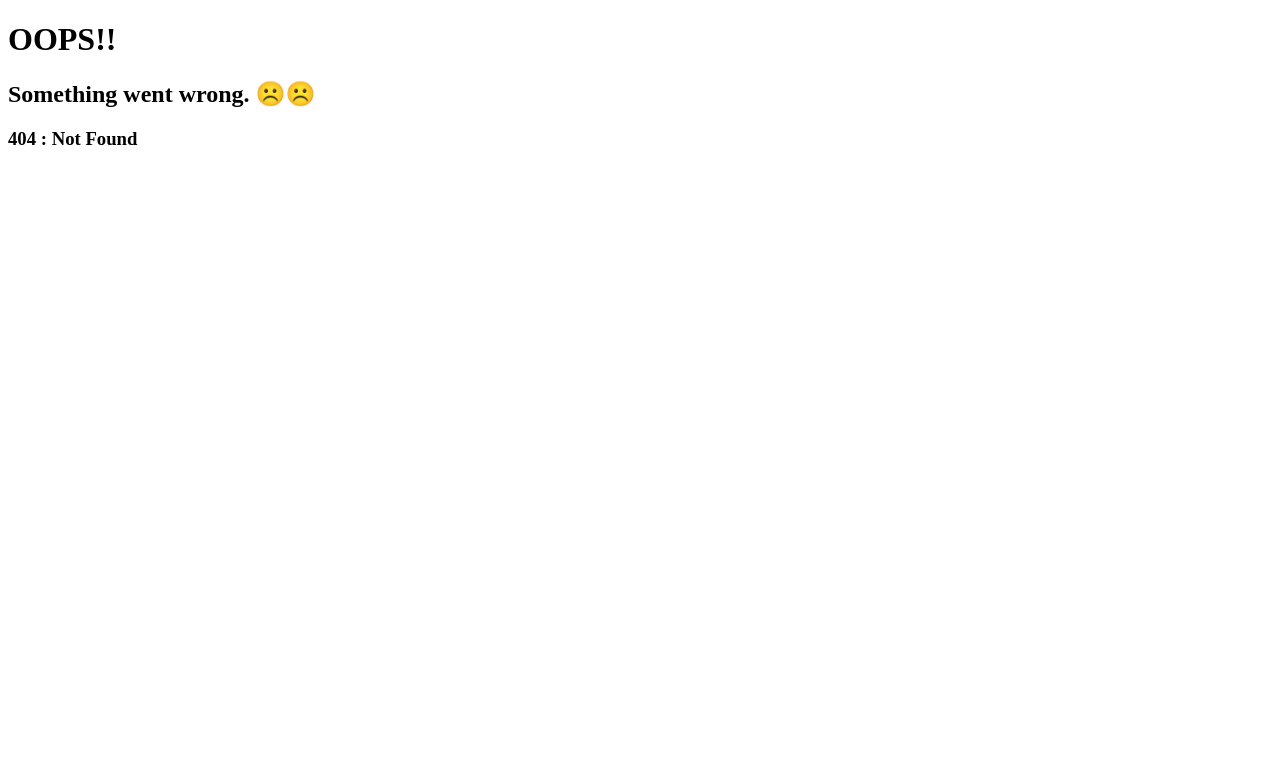
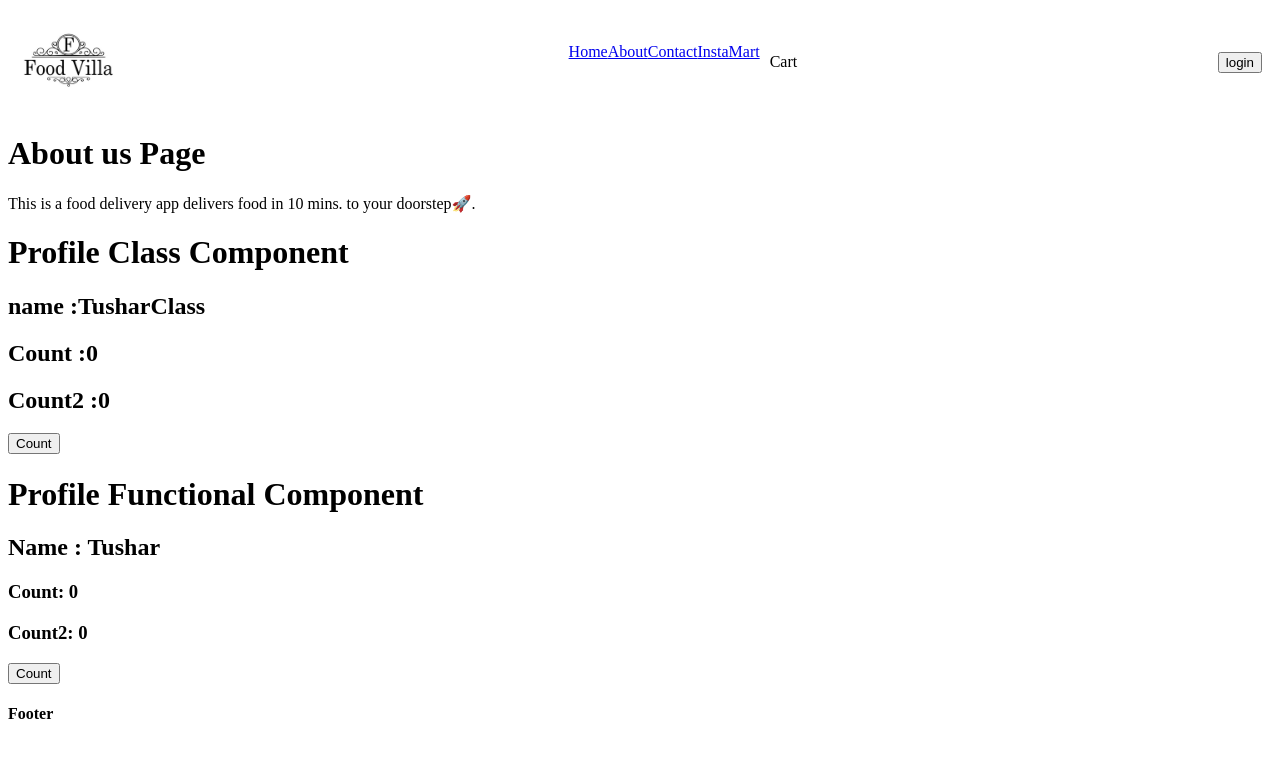
Before and after one commit to crimemaster007/namaste-react-live, a React (Vite) app: page /about/profile in a window 1280 px wide. Before the commit this address had no page. Shown: the top 758 px of the page. Built offline with nearby package versions, Linux system fonts and the light colour scheme.

Commit message:
custom hook & lazy loading added successfully

```diff
--- a/src/App.js
+++ b/src/App.js
@@ -1,13 +1,21 @@
-import React from "react";
+import React, { lazy, Suspense } from "react";
 import ReactDOM from "react-dom/client";
 import { Header } from "./components/Header.js";
 import Body from "./components/Body.js";
 import Footer from "./components/Footer.js";
-import About from "./components/About.js";
 import Error from "./components/Error.js";
 import Contact from "./components/Contact.js";
 import RestrauntMenu from "./components/RestrauntMenu.js";
 import { createBrowserRouter, RouterProvider, Outlet } from "react-router-dom";
+import Profile from "./components/Profile.js";
+import Shimmer from "./components/Shimmer.js";
+
+
+//lazy loading
+const InstaMart = lazy(() => import("./components/InstaMart.js"))
+const About = lazy(() => import("./components/About.js"))
+
+
 
 const AppLayout = () => {
     return (
@@ -35,11 +43,21 @@ const appRouter = createBrowserRouter([
             },
             {
                 path: "/about",
-                element: <About />
+                element: <Suspense fallback={<Shimmer />}><About /></Suspense>,
+                children: [
+                    {
+                        path: "profile",
+                        element: <Profile />
+                    },
+                ]
             },
             {
                 path: "/restraunt/:id",
                 element: <RestrauntMenu />
+            },
+            {
+                path: "/instamart",
+                element: <Suspense fallback={<Shimmer />} ><InstaMart /></Suspense>
             },
         ],
     },
--- a/src/components/About.js
+++ b/src/components/About.js
@@ -1,9 +1,16 @@
+import { Outlet } from "react-router-dom";
+import Profile from "./Profile.js";
+import ProfileClass from "./ProfileClass.js";
+
 const About = () => {
     return (
         <div>
             <h1>About us Page</h1>
             <p>This is a food delivery app delivers food in 10 mins. to your doorstep🚀.</p>
-      </div>
+            {/* <Outlet/> */}
+            <ProfileClass name={"TusharClass"}/>
+            <Profile name={"Tushar"}/>
+        </div>
     )
 }
 
--- a/src/components/Body.js
+++ b/src/components/Body.js
@@ -3,15 +3,9 @@ import { restrauntList } from "../config.js";
 import { RestrauntCard } from "./RestrauntCard.js";
 import Shimmer from "./Shimmer.js";
 import { Link } from "react-router-dom";
+import { filterData } from "../Utils/Helper.js";
+import useOnline from "../utils/useOnline.js";
 
-function filterData(searchInput, restaurants) {
-
-    const filteredData = restaurants.filter((restaraunt) => {
-        return restaraunt?.data?.name?.toLowerCase()?.includes(searchInput?.toLowerCase())
-    });
-
-    return filteredData;
-}
 
 const Body = () => {
     const [allRestaurants, setAllRestaurants] = useState([]);
@@ -32,6 +26,12 @@ const Body = () => {
 
     console.log("render");
 
+    const isOnline = useOnline();
+
+    if (!isOnline) {
+        return <h1>🔴Offline, Please check your internet connection!!</h1>;
+    }
+
     if (!allRestaurants) return null;
 
     return (allRestaurants?.length === 0) ? <Shimmer /> : (
@@ -49,7 +49,7 @@ const Body = () => {
             </div>
             <div className="restraunt-list">
                 {filteredRestaurants.length === 0 ? (<h1>No restraunt matching your filter.</h1>) : (filteredRestaurants.map((restraunt) => {
-                    return  <Link to={"/restraunt/" + restraunt.data.id} key={restraunt.data.id}> <RestrauntCard {...restraunt.data} ></RestrauntCard></Link>
+                    return <Link to={"/restraunt/" + restraunt.data.id} key={restraunt.data.id}> <RestrauntCard {...restraunt.data} ></RestrauntCard></Link>
                 }))}
             </div>
         </>
--- a/src/components/Header.js
+++ b/src/components/Header.js
@@ -6,11 +6,13 @@ const loggedInUser = () => {
     return false;
 }
 
+
 export const Title = () => (
     <a href="/">
         <img alt="logo" className="logo" src={Logo} />
     </a>
 )
+
 
 export const Header = () => {
     const [isLoggedIn, setIsLoggedIn] = useState(false)
@@ -18,8 +20,7 @@ export const Header = () => {
         <div className="header">
             <Title />
             <div className="nav-items">
-                <ul >
-
+                <ul>
                     <Link to="/">
                         <li>Home</li>
                     </Link>
@@ -28,6 +29,9 @@ export const Header = () => {
                     </Link>
                     <Link to="/contact">
                         <li>Contact</li>
+                    </Link>
+                    <Link to="/instamart">
+                        <li>InstaMart</li>
                     </Link>
                     <li>Cart</li>
                 </ul>
--- /dev/null
+++ b/src/components/InstaMart.js
@@ -0,0 +1,10 @@
+const InstaMart = () => {
+    return (
+        <div>
+            <h1>Instamart</h1>
+            <h1>100's of component inside this</h1>
+        </div>
+    );
+};
+
+export default InstaMart;
--- /dev/null
+++ b/src/components/Profile.js
@@ -0,0 +1,27 @@
+import { useEffect, useState } from "react";
+
+const Profile = (props) => {
+    const [count, setCount] = useState(0);
+    const [count2, setCount2] = useState(0);
+
+    useEffect(() => {
+    //    console.log("api call")
+    },)
+
+    // console.log("render")
+    return (
+        <>
+            <h1>Profile Functional Component</h1>
+            <h2>Name : {props.name}</h2>
+            <h3>Count: {count}</h3>
+            <h3>Count2: {count2}</h3>
+            <button onClick={() => {
+                setCount(count + 1);
+                setCount2(count2 + 1);
+            }}
+            >Count</button>
+        </>
+    )
+}
+
+export default Profile;
--- /dev/null
+++ b/src/components/ProfileClass.js
@@ -0,0 +1,40 @@
+import React from "react";
+
+class ProfileClass extends React.Component {
+    constructor(props) {
+        super(props);
+
+        this.state = {
+            count: 0,
+            count2: 0,
+        };
+        console.log("constructor")
+    }
+
+    componentDidMount() {
+        console.log("compponentdimount")
+    }
+
+    render() {
+        console.log("render")
+        return (
+            <div>
+                <h1>Profile Class Component</h1>
+                <h2>name :{this.props.name}</h2>
+                <h2>Count :{this.state.count}</h2>
+                <h2>Count2 :{this.state.count2}</h2>
+                <button
+                    onClick={() => {
+                        this.setState({
+                            count: this.state.count + 1,
+                            count2: this.state.count2 + 1
+
+                        })
+                    }}
+                >Count</button>
+            </div>
+        )
+    }
+}
+
+export default ProfileClass;
--- a/src/components/RestrauntMenu.js
+++ b/src/components/RestrauntMenu.js
@@ -2,25 +2,12 @@ import { useParams } from "react-router-dom";
 import { useEffect, useState } from "react";
 import { IMG_CDN_URL } from "../config";
 import Shimmer from "./Shimmer";
+import useRestraunt from "../utils/useRestraunt.js";
 
 const RestrauntMenu = () => {
     const { id } = useParams();
 
-    const [restaurant, setRestaurant] = useState(null);
-
-    useEffect(() => {
-        getRestrauntInfo();
-    }, [])
-
-    async function getRestrauntInfo() {
-        const data = await fetch(
-            `https://www.swiggy.com/dapi/menu/pl?page-type=REGULAR_MENU&complete-menu=true&lat=28.649537&lng=77.365101&restaurantId=${id}&submitAction=ENTER`
-        );
-        const json = await data.json();
-        console.log(json.data.cards);
-        setRestaurant(json.data.cards);
-    }
-
+    const restaurant=useRestraunt(id);
 
     return (!restaurant) ? <Shimmer /> : (
         <div className="menu">
@@ -62,4 +49,5 @@ const RestrauntMenu = () => {
         </div>
     )
 }
+
 export default RestrauntMenu;
--- a/src/config.js
+++ b/src/config.js
@@ -1,4 +1,5 @@
 export const IMG_CDN_URL = "https://res.cloudinary.com/swiggy/image/upload/fl_lossy,f_auto,q_auto,w_508,h_320,c_fill/"
+export const FETCH_MENU_URL ="https://www.swiggy.com/dapi/menu/pl?page-type=REGULAR_MENU&complete-menu=true&lat=28.649537&lng=77.365101&restaurantId="
 
 export const restrauntList = [
     {
--- /dev/null
+++ b/src/utils/Helper.js
@@ -0,0 +1,8 @@
+export function filterData(searchInput, restaurants) {
+
+    const filteredData = restaurants.filter((restaraunt) => {
+        return restaraunt?.data?.name?.toLowerCase()?.includes(searchInput?.toLowerCase())
+    });
+
+    return filteredData;
+}
--- /dev/null
+++ b/src/utils/useOnline.js
@@ -0,0 +1,31 @@
+import { useEffect, useState } from "react";
+
+const useOnline = () => {
+    const [isOnline, setIsOnline] = useState(true);
+
+    useEffect(() => {
+        const handleOnline = () => {
+            return setIsOnline(true);
+        }
+        const handleOffline = () => {
+            return setIsOnline(false);
+        }
+
+
+        window.addEventListener("online", handleOnline);
+        window.addEventListener("offline", handleOffline);
+
+        return () => {
+            window.removeEventListener("online", handleOnline)
+            window.removeEventListener("offline", handleOffline)
+        }
+
+    }, []);
+
+
+
+    return isOnline;
+
+};
+
+export default useOnline;
--- /dev/null
+++ b/src/utils/useRestraunt.js
@@ -0,0 +1,23 @@
+import { useState, useEffect } from "react";
+import { FETCH_MENU_URL } from "../config.js";
+
+
+const useRestraunt = (id) => {
+    const [restaurant, setRestaurant] = useState(null);
+
+    useEffect(() => {
+        getRestrauntInfo();
+    }, [])
+
+    async function getRestrauntInfo() {
+        const data = await fetch(FETCH_MENU_URL+id);
+        const json = await data.json();
+        console.log(json.data.cards);
+        setRestaurant(json.data.cards);
+    }
+
+    return restaurant;
+}
+
+
+export default useRestraunt;
```
